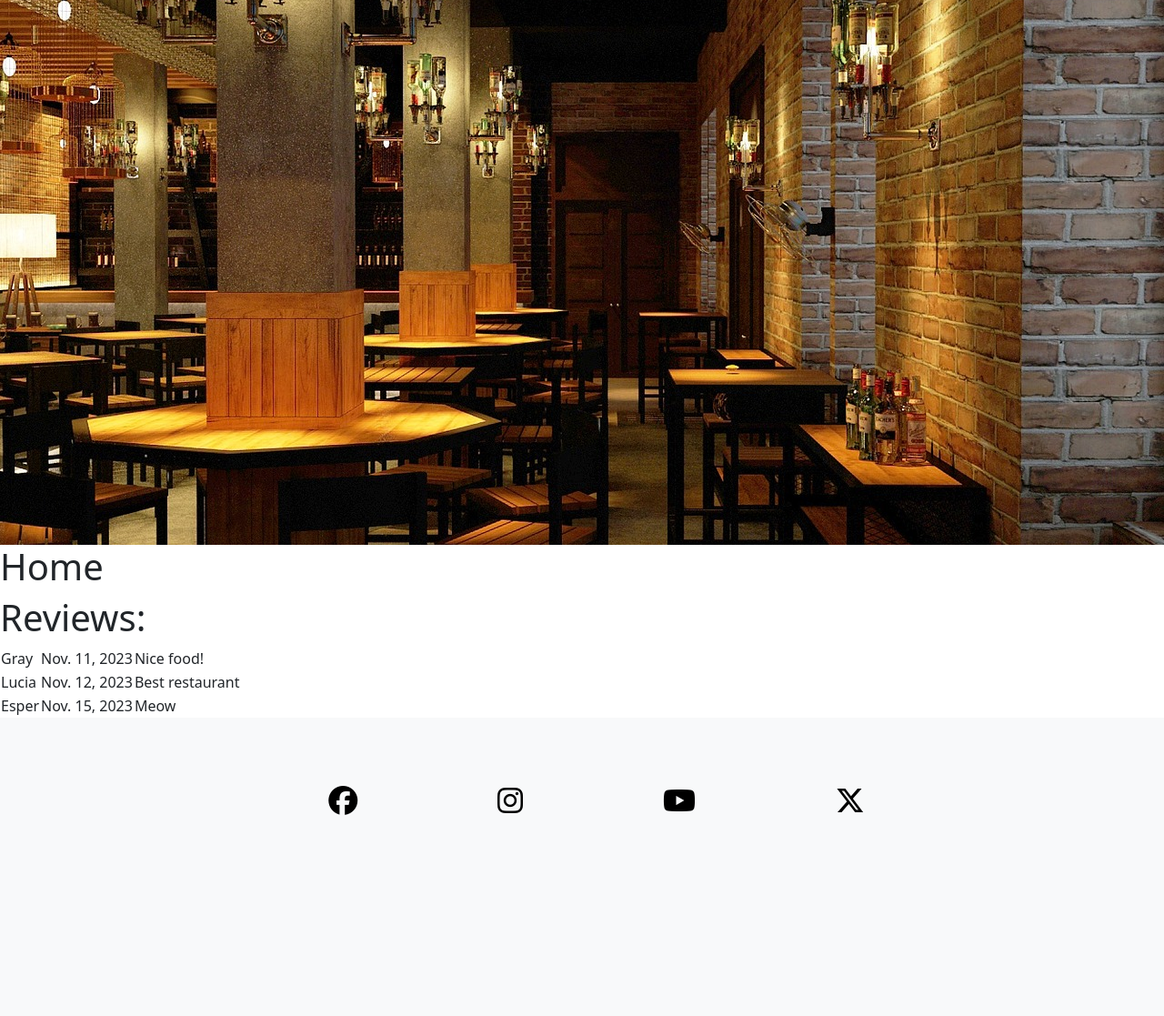
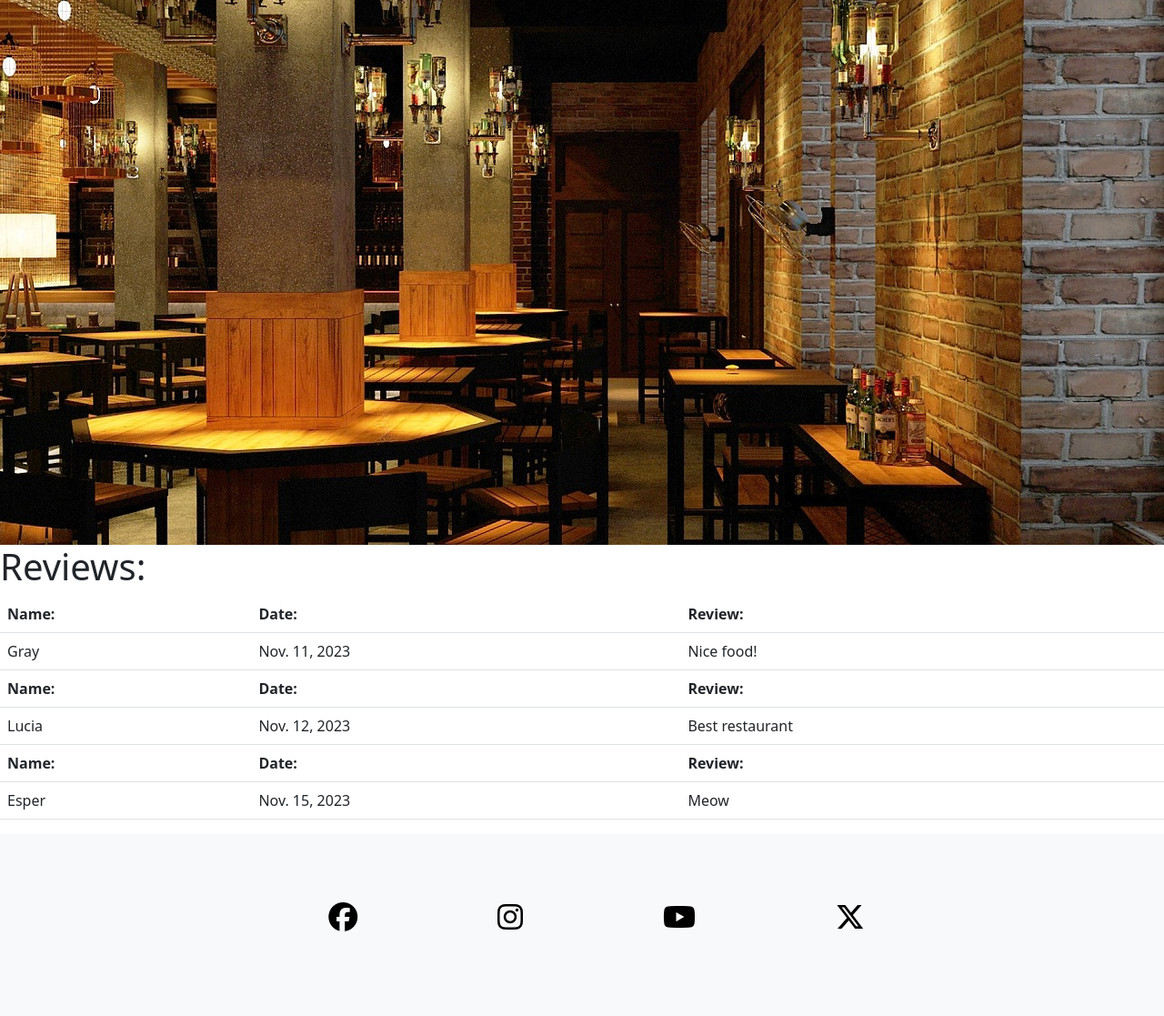
Before and after one commit to GreyWhite994/ez-eating, a Django app: page / in a window 1280 px wide. Shown: the part 57-1174 px from the top of the page at 91% size. Before the commit the page ends 953 px from the top, so only its background shows below. Run offline with Django 3.2, Linux system fonts and the light colour scheme; data comes from the database, SQL or seed files in the repository; both versions use the stored data as it was after the commit; some libraries are stand-ins or nearby versions.

Commit message:
Addition of style to table of reviews on index.html

```diff
--- a/booking/templates/index.html
+++ b/booking/templates/index.html
@@ -7,11 +7,14 @@
     </div>
 </section>
 
-<h1>Home</h1>
-
 <h1>Reviews:</h1>
-    <table>
+    <table class="table">
         {% for review in reviews %}
+            <tr>
+                <th>Name:</th>
+                <th>Date:</th>
+                <th>Review:</th>
+            </tr>
             <tr>
                 <td>{{ review.name }}</td>
                 <td>{{ review.date }}</td>
```
Also changed, not shown: db.sqlite3.
